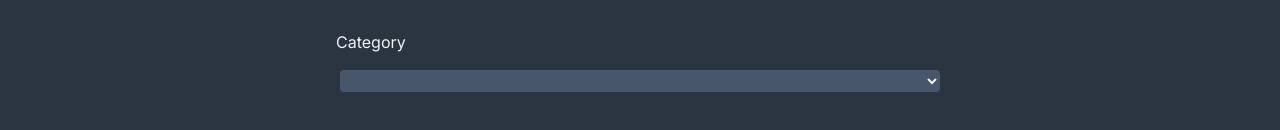
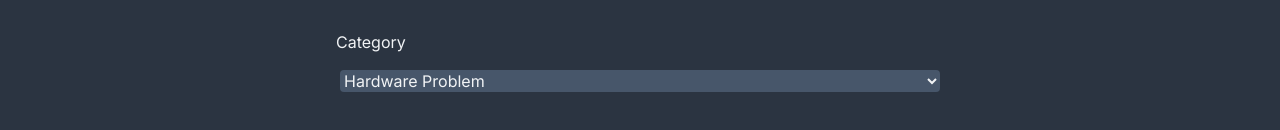
Before and after one commit to theallSparky/nextjs-ticketing, a Next.js app: page /TicketPage/new in a window 1280 px wide. Shown: the part 390-520 px from the top of the page. Built offline with nearby package versions, Linux system fonts and the light colour scheme.

Commit message:
Created category dropdown

```diff
--- a/app/(components)/TicketForm.jsx
+++ b/app/(components)/TicketForm.jsx
@@ -57,7 +57,15 @@
         />
 
         <label>Category</label>
-        <select></select>
+        <select
+          name="category"
+          value={formData.category}
+          onChange={handleChange}
+        >
+          <option value="Hardware Problem">Hardware Problem</option>
+          <option value="Software Problem">Software Problem</option>
+          <option value="Project">Project</option>
+        </select>
       </form>
     </div>
   );
```
